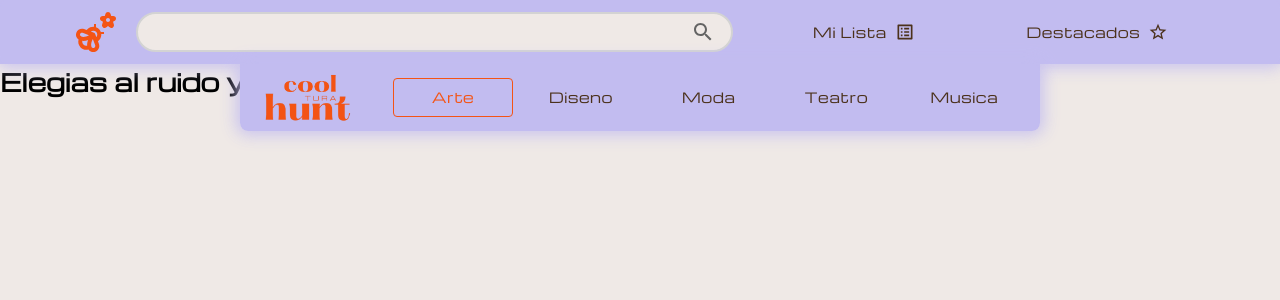
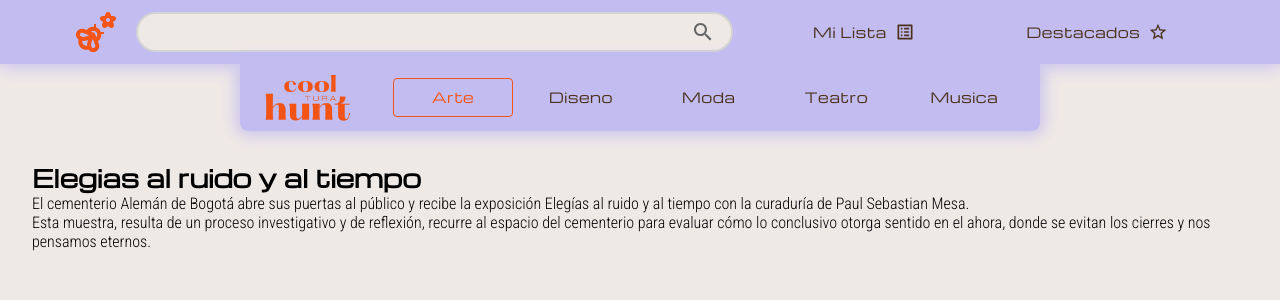
Before and after one commit to Molberda/tesis, a React (Create React App) app: page /arte/1 in a window 1280 px wide. Shown: the top 300 px of the page. Built offline with nearby package versions, Linux system fonts and the light colour scheme.

Commit message:
added html and basic css for the artfocus page

```diff
--- a/src/App.css
+++ b/src/App.css
@@ -33,6 +33,10 @@ section {
   display: flex;
 }
 
+.top__container{
+  padding-top: 6em;
+}
+
 .container {
   width: 100%;
   min-height: 100%;
--- a/src/ArtPage/Art.css
+++ b/src/ArtPage/Art.css
@@ -30,6 +30,7 @@
 .artMap__title {
   color: var(--white);
   font-size: 3em;
+  letter-spacing: .2em;
 }
 
 .artMap__hover > button {
--- a/src/ArtPage/ArtFocus.css
+++ b/src/ArtPage/ArtFocus.css
@@ -0,0 +1,3 @@
+.artFocus__row{
+    flex-direction: column;
+}
--- a/src/ArtPage/ArtFocus.jsx
+++ b/src/ArtPage/ArtFocus.jsx
@@ -1,18 +1,23 @@
-import React from 'react';
-import './ArtFocus.css'
-import { useParams } from 'react-router-dom';
-import { ArtData } from '../Categories/Art';
+import React from "react";
+import "./ArtFocus.css";
+import { useParams } from "react-router-dom";
+import { ArtData } from "../Categories/Art";
 
 const ArtFocus = () => {
+  const { id } = useParams();
+  const project = ArtData.find((i) => i.id === +id);
 
-    const { id } = useParams()
-    const project = ArtData.find((i) => i.id === +id)
-
-    return (
-        <section className='top__section'>
-            <h1>{project.name}</h1>
-        </section>
-    );
-}
+  return (
+    <section id="artFocus" className="top__section">
+      <div className="artFocus__container top__container container">
+        <div className="artFocus__row row">
+          <h1>{project.name}</h1>
+          <p>{project.description1}</p>
+          <p>{project.description2}</p>
+        </div>
+      </div>
+    </section>
+  );
+};
 
 export default ArtFocus;
--- a/src/Categories/Art.js
+++ b/src/Categories/Art.js
@@ -12,9 +12,9 @@ export const ArtData = [
     addImg3: "",
     subtitle: "Exposición colectiva, cementerio Alemán de Bogotá",
     description1:
-      "El cementerio Alemán de Bogotá abre sus puertas al público y recibe la exposición Elegías al ruido y al tiempo con la curaduría de Paul Sebastian Mesa.",
+      "Arrancar los ojos es un proyecto en torno a la mirada y su dimensión política,hace referencia al concepto de violencia institucional, depresión y trauma colectivo, centrándose en el patrón de ataque ocular por parte de las fuerzas del Estado. Propone una reflexión y pregunta por lo inmediatamente anterior a ese momento de mutilación y por lo que queda luego la tragedia. Se pregunta por las causas, por esa acción violenta de generar ausencia de mirada, invisibilidad y ceguera.",
     description2:
-      "Esta muestra, resulta de un proceso investigativo y de reflexión, recurre al espacio del cementerio para evaluar cómo lo conclusivo otorga sentido en el ahora, donde se evitan los cierres y nos pensamos eternos.",
+      "Visita la exposición en Fragmentos Arte y Memoria hasta el 27 de noviembre de 2023, la entrada es libre y gratuita.",
   },
   {
     id: 1,
```
